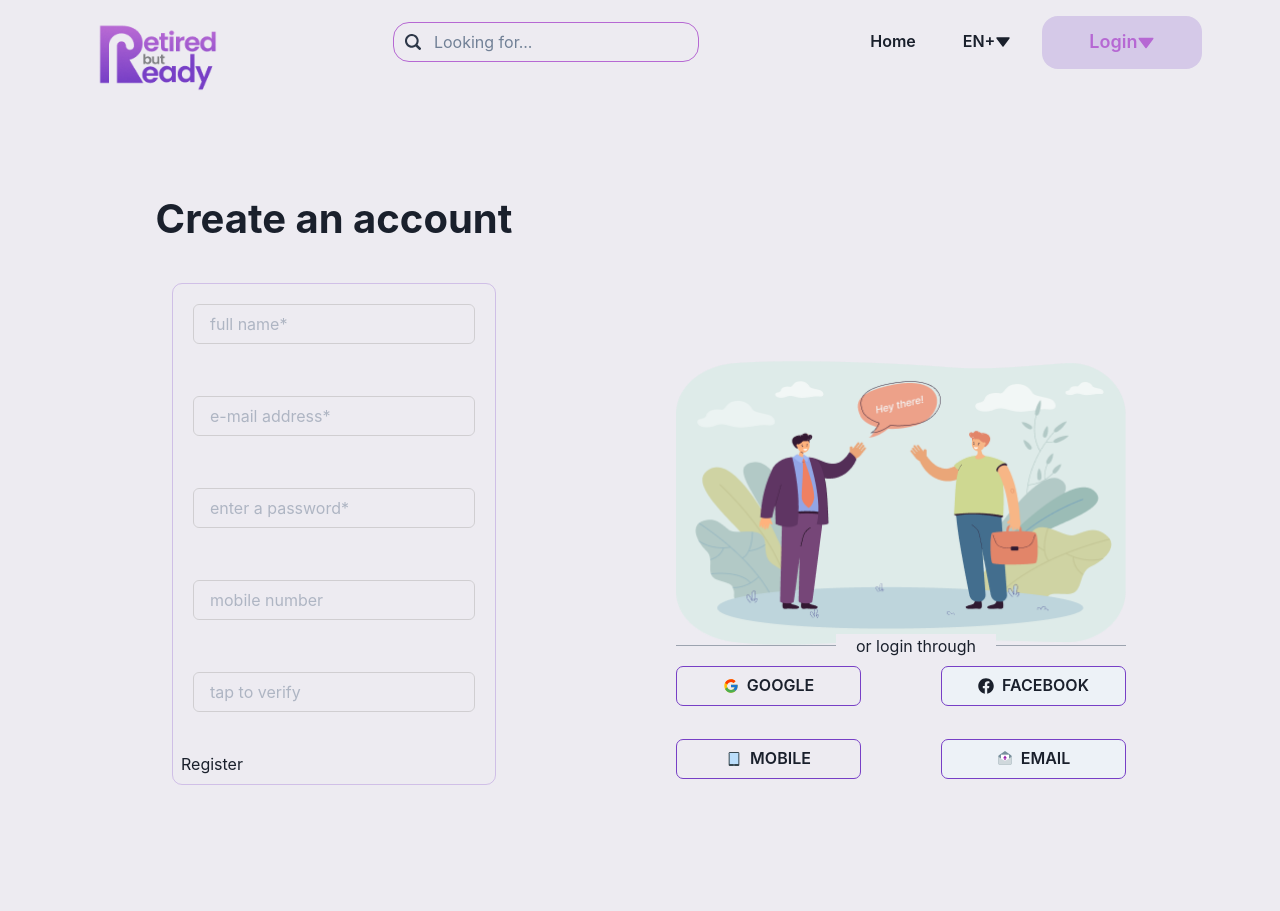
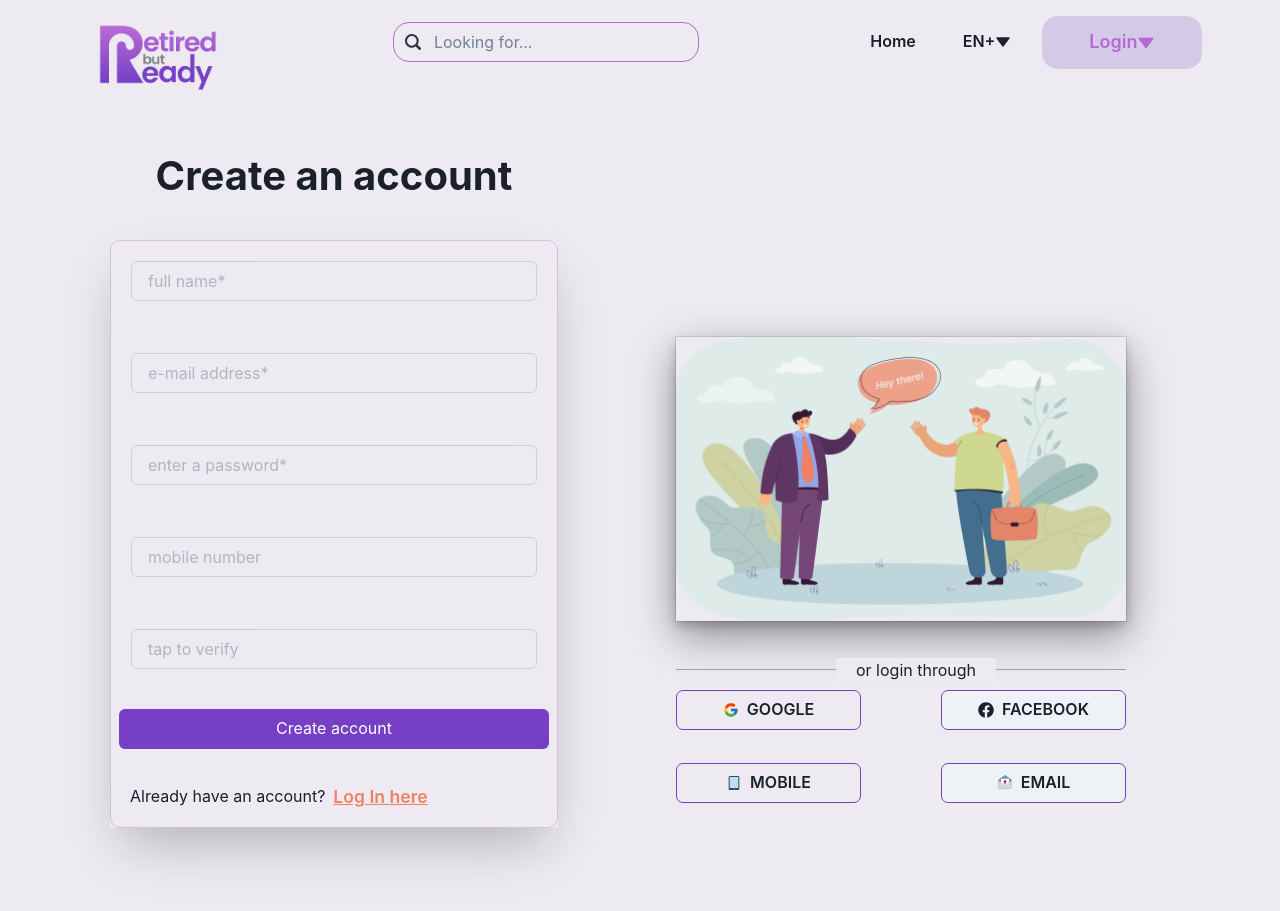
Before and after one commit to goabhishek/Rbr-web, a React (Create React App) app: page /Register in a window 1280 px wide. Shown: the top 911 px of the page. Built offline with nearby package versions, Linux system fonts and the light colour scheme.

Commit message:
edit user page

```diff
--- a/src/App.js
+++ b/src/App.js
@@ -9,6 +9,8 @@ import ForgetPassword from './pages/profile/ForgetPassword';
 import VerificatioPage from './pages/profile/VerificatioPage';
 import ResetPage from './pages/profile/ResetPage';
 import Callme from './pages/profile/Callme';
+import Mainwall from './pages/profile-walls/Mainwall';
+import { NotFound } from './componenets/NotFound';
 
 function App() {
   return (
@@ -23,7 +25,10 @@ function App() {
         <Route path='/VerificatioPage' element={<VerificatioPage />} />
         <Route path='/ResetPage' element={<ResetPage />} />
         <Route path='/Callme' element={<Callme />} />
+        <Route path='/Mainwall' element={<Mainwall />} />
+        <Route path='*' element={<NotFound />} />
       </Routes>
+
       <Footer />
     </div>
   );
--- /dev/null
+++ b/src/componenets/NotFound.js
@@ -0,0 +1,25 @@
+import { Button, Flex, Heading, Image } from '@chakra-ui/react';
+import { useNavigate } from 'react-router-dom';
+// import { flexMiddleContainerStyle } from "styles";
+
+function NotFound() {
+  const navigate = useNavigate();
+  return (
+    <Flex flexDirection='column' alignItems='center' justifyContent='center' width='100vw' height='100vh' gap='1rem'>
+      <Image
+        width='60%'
+        src='https://res.cloudinary.com/dtrjdcrme/image/upload/v1649009736/ecommerce/404Image_s8lokh.webp'
+      />
+      <Heading alignItems={'center'} size='3xl'>
+        We couldn't find anything here!
+      </Heading>
+      <Flex alignItems='center'>
+        <Button color={'#B668D3'} backgroundColor={'#EDEBF1'} onClick={() => navigate('/', { replace: true })}>
+          Home
+        </Button>
+      </Flex>
+    </Flex>
+  );
+}
+
+export { NotFound };
--- a/src/features/authSlice.js
+++ b/src/features/authSlice.js
@@ -1,10 +1,10 @@
 import { createSlice } from '@reduxjs/toolkit';
 
-const name = JSON.parse(localStorage.getItem('name'));
+const fname = JSON.parse(localStorage.getItem('fname'));
 
 const initialState = {
   isLoggedIn: false,
-  name: name ? name : '',
+  name: fname ? fname : '',
   user: {
     fname: '',
     email: '',
@@ -27,7 +27,7 @@ const authSlice = createSlice({
     },
     SET_USER(state, action) {
       const profile = action.payload;
-      state.user.name = profile.name;
+      state.user.fname = profile.fname;
       state.user.email = profile.email;
       state.user.phone = profile.phone;
       state.user.bio = profile.bio;
--- a/src/pages/Home.js
+++ b/src/pages/Home.js
@@ -115,7 +115,7 @@ const Home = () => {
                   alt='slides'
                 />
               </Stack>
-              <div className='semi-circle_one'></div>s
+              <div className='semi-circle_one'></div>
             </Flex>
           </SimpleGrid>
         </SwiperSlide>
--- a/src/pages/login.js
+++ b/src/pages/login.js
@@ -3,11 +3,15 @@ import { Button, Flex, FormControl, Heading, Input, Stack, Image, Center, Text,
 import { FcFeedback, FcGoogle, FcTabletAndroid } from 'react-icons/fc';
 import { FaFacebook } from 'react-icons/fa';
 import ProfilePop from '../componenets/ProfilePop';
+import { useLocation, useNavigate } from 'react-router-dom';
 // const initialstate = {
 //   name,
 //   password,
 // };
 const Login = () => {
+  const navigate = useNavigate();
+  const location = useLocation();
+
   const [email, setEmail] = useState('');
   const [password, setPassword] = useState('');
 
@@ -23,9 +27,15 @@ const Login = () => {
     <div>
       <ProfilePop modalIsOpen={modalIsOpen} showPopup={setShowPopup} />
       <Stack backgroundColor={'#EDEBF1'} minH={'100vh'} direction={{ base: 'column', md: 'row' }}>
-        <Flex align={'center'} direction={'column'} mt={40} flex={1}>
-          <Image width={'450px'} height={'284px'} alt={'Login Image'} src={'Images/Group-626217.png'} />
-          <Stack width={'450px'} borderTop={'1px solid #9CA3AF'}>
+        <Flex transition={'linear'} align={'center'} direction={'column'} mt={40} flex={1}>
+          <Image
+            shadow={'dark-lg'}
+            width={'450px'}
+            height={'284px'}
+            alt={'Login Image'}
+            src={'Images/Group-626217.png'}
+          />
+          <Stack mt={12} width={'450px'} borderTop={'1px solid #9CA3AF'}>
             <Center ml={40} width={40} backgroundColor={'#EDEBF1'} mt={-3}>
               <Text>or login through</Text>
             </Center>
@@ -89,20 +99,21 @@ const Login = () => {
           align={'center'}
           justifyContent={'space-between'}
         >
-          <Heading fontWeight={700} mt={35} fontSize={'40px'}>
+          <Heading fontWeight={700} mt={37} fontSize={'40px'}>
             Login
           </Heading>
           <Stack
             onSubmit={handleSubmit}
-            // mt={-30}
+            mt={7}
             borderRadius={'10px'}
             border={'1px solid #773FC640'}
             spacing={3}
             w={'full'}
             minW={'sm'}
+            shadow={'2xl'}
             maxW={'-webkit-max-content'}
           >
-            <FormControl p={5}>
+            <FormControl p={5} width='100%' isRequired isInvalid={false} my='2'>
               <Input
                 opacity={'0.5'}
                 border={'1px solid #B4B3B3'}
@@ -110,11 +121,10 @@ const Login = () => {
                 value={email}
                 onChange={(e) => setEmail(e.target.value)}
                 type='name'
-                isRequired
               />
             </FormControl>
 
-            <FormControl p={5}>
+            <FormControl p={5} isRequired isInvalid={false}>
               <Input
                 opacity={'0.5'}
                 border={'1px solid #B4B3B3'}
@@ -145,6 +155,20 @@ const Login = () => {
                   </Text>
                 </Flex>
               </Button>
+              <Flex justifyContent={'center'}>
+                <span>Dont have an account?</span>
+                <Button
+                  color={'#EF8062'}
+                  variant='link'
+                  display='inline'
+                  ml='2'
+                  textDecoration='underline'
+                  fontSize='1.1rem'
+                  onClick={() => navigate('/Register', { state: location.state, replace: true })}
+                >
+                  Sign up here
+                </Button>
+              </Flex>
             </Stack>
           </Stack>
         </Flex>
--- /dev/null
+++ b/src/pages/profile-walls/Mainwall.js
@@ -0,0 +1,11 @@
+import React from 'react';
+
+const Mainwall = () => {
+  return (
+    <div>
+      <h1>mainwall</h1>
+    </div>
+  );
+};
+
+export default Mainwall;
--- a/src/pages/register.js
+++ b/src/pages/register.js
@@ -5,10 +5,9 @@ import { FaFacebook } from 'react-icons/fa';
 import LoginPopup from '../componenets/LoginPopup';
 import { SET_LOGIN, SET_NAME } from '../features/authSlice';
 import { registerUser, validateEmail } from '../services/authServices';
-
+import { useLocation, useNavigate } from 'react-router-dom';
 import { useDispatch } from 'react-redux';
 
-import { useNavigate } from 'react-router-dom';
 import { ToastContainer, toast } from 'react-toastify';
 import 'react-toastify/dist/ReactToastify.css';
 
@@ -20,6 +19,7 @@ const initialState = {
 };
 const Register = () => {
   const dispatch = useDispatch();
+  const location = useLocation();
   const navigate = useNavigate();
   const [modalIsOpen, setShowPopup] = useState(false);
   const setModalIsOpenToTrue = () => {
@@ -30,6 +30,7 @@ const Register = () => {
 
   const handleInputChange = (e) => {
     const { name, value } = e.target;
+
     setformData({ ...formData, [name]: value });
   };
 
@@ -82,16 +83,16 @@ const Register = () => {
           <Heading mb={10} fontWeight={700} fontSize={'40px'}>
             Create an account
           </Heading>
-          <Box onSubmit={register} as='form'>
+          <Box shadow={'2xl'} as='form'>
+            <form style={{ width: '100%' }} onSubmit={register} noValidate>
               <Stack as='form' borderRadius={'10px'} border={'1px solid #773FC640'} spacing={3} w={'full'} maxW={'md'}>
                 <FormControl p={5} id='name' isRequired>
                   <Input
                     opacity={'0.5'}
-                  name='name'
+                    name='fname'
                     border={'1px solid #B4B3B3'}
-                  // name='name'
                     placeholder='full name*'
-                  value={fname}
+                    //   value={fname}
                     onChange={handleInputChange}
                   />
                 </FormControl>
@@ -100,7 +101,7 @@ const Register = () => {
                     opacity={'0.5'}
                     border={'1px solid #B4B3B3'}
                     name='email'
-                  value={email}
+                    //   value={email}
                     onChange={handleInputChange}
                     placeholder='e-mail address*'
                     type='email'
@@ -111,7 +112,7 @@ const Register = () => {
                     opacity={'0.5'}
                     border={'1px solid #B4B3B3'}
                     name='password'
-                  value={password}
+                    //   value={password}
                     type='password'
                     onChange={handleInputChange}
                     placeholder='enter a password*'
@@ -122,7 +123,7 @@ const Register = () => {
                     opacity={'0.5'}
                     border={'1px solid #B4B3B3'}
                     name='number'
-                  value={number}
+                    //   value={number}
                     onChange={handleInputChange}
                     placeholder='mobile number'
                     type='number'
@@ -132,31 +133,47 @@ const Register = () => {
                   <Input opacity={'0.5'} type='text' border={'1px solid #B4B3B3'} placeholder='tap to verify' />
                 </FormControl>
                 <Stack p={2} spacing={6}>
-                {/* <Button
-                  onSubmit={handleSubmit}
+                  <Button
+                    //   onSubmit={handleSubmit}
                     onClick={setModalIsOpenToTrue}
                     backgroundColor={'#773FC6'}
                     color={'#fff'}
                     variant={'solid'}
                   >
                     <Flex width={'552px'} direction={'column'} p={8} flex={1} align={'center'} justify={'center'}>
-                    <Text fontWeight={700} fontSize={'18px'}>
-                      Register
-                    </Text>
+                      <button type='submit' onSubmit={register} className='btn btn-primary' ata-dismiss='modal'>
+                        <i className='fa fa-user-plus' aria-hidden='true'></i> Create account
+                      </button>
                     </Flex>
-                </Button> */}
-                <div className='modal-footer'>
-                  <button type='submit' onSubmit={register} className='btn btn-primary' ata-dismiss='modal'>
-                    <i className='fa fa-user-plus' aria-hidden='true'></i> Register
-                  </button>
-                </div>
+                  </Button>
+                  <Flex m={11}>
+                    <span>Already have an account?</span>
+                    <Button
+                      color={'#EF8062'}
+                      variant='link'
+                      display='inline'
+                      ml='2'
+                      textDecoration='underline'
+                      fontSize='1.1rem'
+                      onClick={() => navigate('/login', { state: location.state, replace: true })}
+                    >
+                      Log In here
+                    </Button>
+                  </Flex>
                 </Stack>
               </Stack>
+            </form>
           </Box>
         </Flex>
         <Flex direction={'column'} mt={40} flex={1}>
-          <Image width={'450px'} height={'284px'} alt={'Login Image'} src={'Images/Group-626217.png'} />
-          <Stack width={'450px'} borderTop={'1px solid #9CA3AF'}>
+          <Image
+            shadow={'dark-lg'}
+            width={'450px'}
+            height={'284px'}
+            alt={'Login Image'}
+            src={'Images/Group-626217.png'}
+          />
+          <Stack mt={12} width={'450px'} borderTop={'1px solid #9CA3AF'}>
             <Center ml={40} width={40} backgroundColor={'#EDEBF1'} mt={-3}>
               <Text>or login through</Text>
             </Center>
```
Also changed, not shown: src/services/authServices.js (+4 -4 lines). Lines whose indentation alone changed are shown as unchanged.
